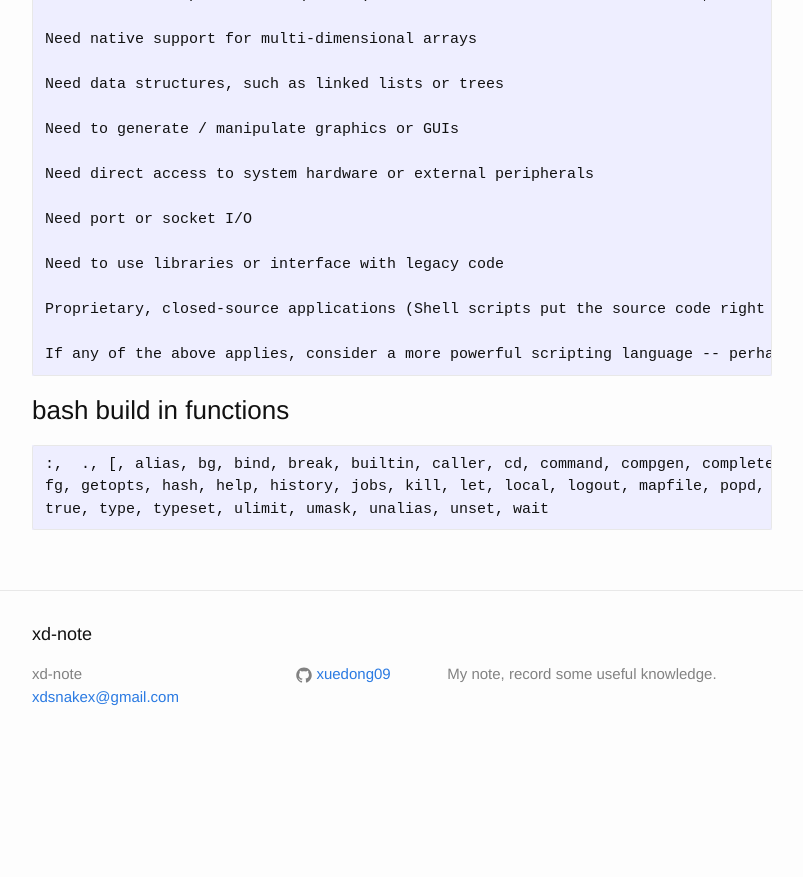
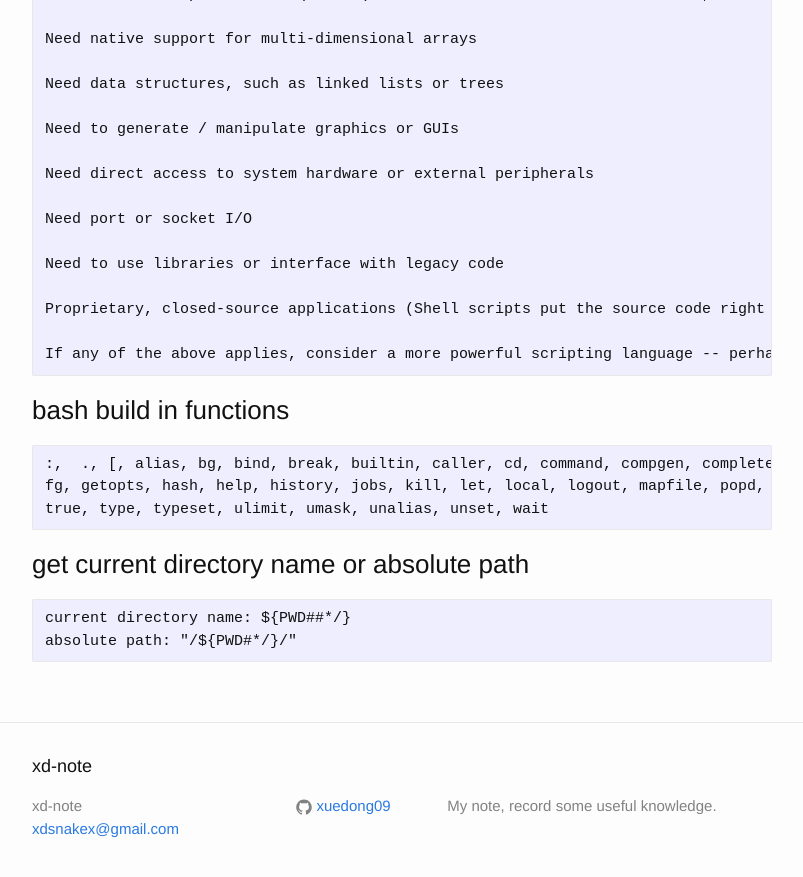
Before and after one commit to xuedong09/xuedong09.github.io, a Jekyll site: the page built from _posts/2016-02-18-shell.md, in a window 1280 px wide and 900 px high, scrolled down 804 px. Shown: the top 877 px of the window, without its empty margins (238-1041 px from the left). Built offline with Jekyll 4.4.1, drawn with Linux system fonts in a browser that asks for light colours; before the commit the page ends 1572 px from its top, so only the background shows below that.

Commit message:
shell get current directory name and absolute path

```diff
--- a/_posts/2016-02-18-shell.md
+++ b/_posts/2016-02-18-shell.md
@@ -56,3 +56,8 @@ xdg-open file
     :,  ., [, alias, bg, bind, break, builtin, caller, cd, command, compgen, complete, compopt, continue, declare, dirs, disown, echo, enable, eval, exec, exit, export, false, fc,
     fg, getopts, hash, help, history, jobs, kill, let, local, logout, mapfile, popd, printf, pushd, pwd, read, readonly, return, set, shift, shopt, source, suspend,  test,  times,  trap,
     true, type, typeset, ulimit, umask, unalias, unset, wait
+
+### get current directory name or absolute path
+
+    current directory name: ${PWD##*/}
+    absolute path: "/${PWD#*/}/"
```
